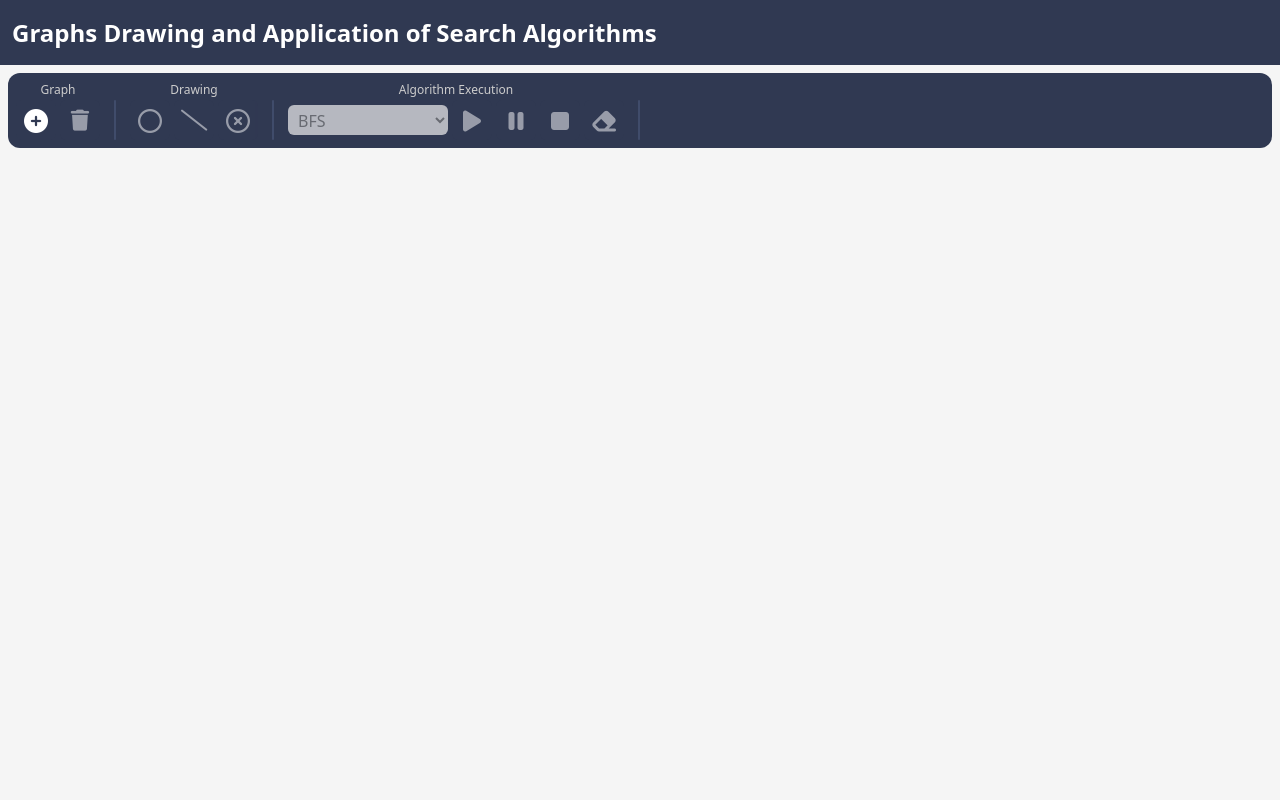
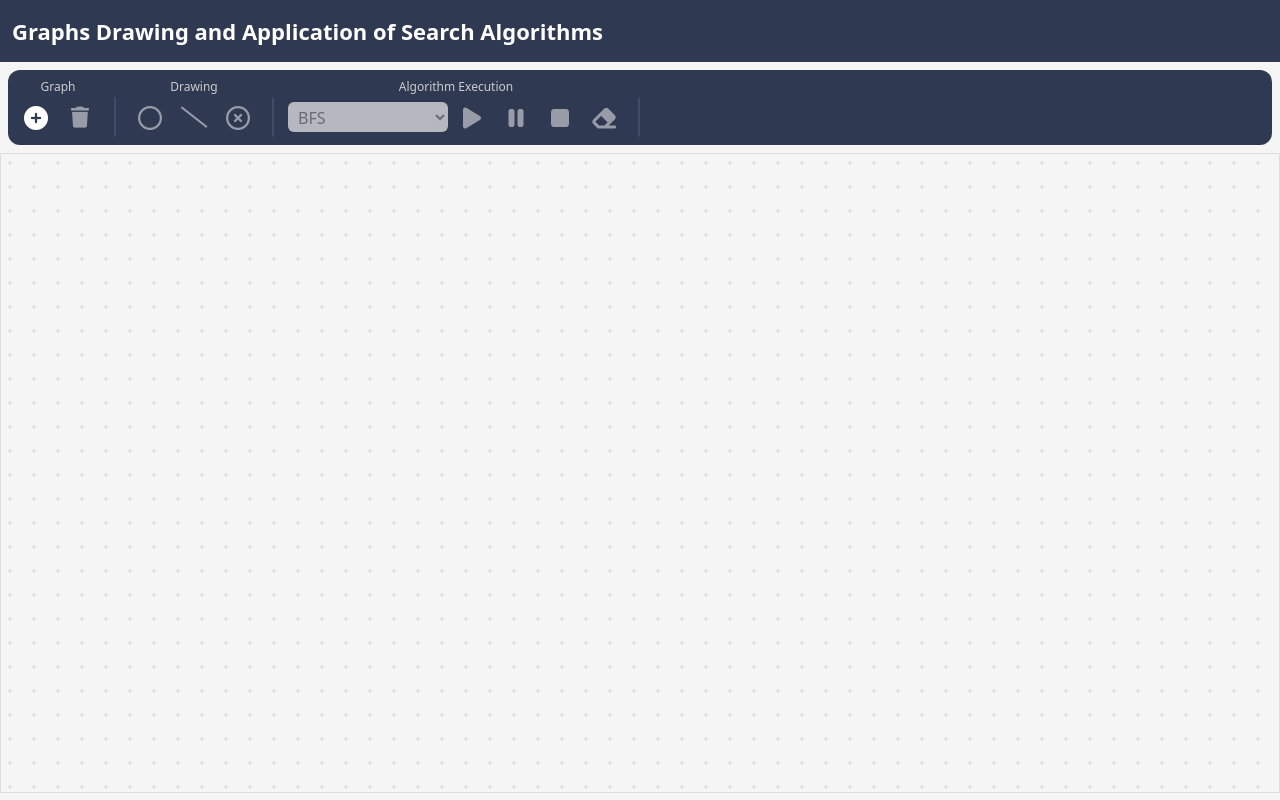
Before and after one commit to Emanuel-Palestino/ez-graphs, a website built with Vite: page index.html in a window 1280 px wide. Built offline with nearby package versions, Linux system fonts and the light colour scheme.

Commit message:
Added and styled canvas

```diff
--- a/index.html
+++ b/index.html
@@ -94,6 +94,22 @@
       </section>
     </menu>
 
+    <!-- CANVAS -->
+    <svg id="canvas" width="100%" height="100%" viewBox="0 0 1200 700">
+      <defs>
+        <marker id="arrowhead" orient="auto" markerUnits="userSpaceOnUse" markerWidth="20" markerHeight="12" refX="36"
+          refY="6">
+          <path d="M0,0 V12 L20,6 Z" fill="black" stroke-width="3px"></path>
+        </marker>
+      </defs>
+
+      <g id="template-textPath">
+        <text>
+          <textPath href="#" startOffset="50%">0</textPath>
+        </text>
+      </g>
+    </svg>
+
   </main>
   <script type="module" src="/src/main.ts"></script>
 </body>
--- a/src/styles/ui.css
+++ b/src/styles/ui.css
@@ -20,7 +20,7 @@ body {
 /* TITLE */
 h1 {
 	width: 100%;
-	font-size: 24px;
+	font-size: 22px;
 	padding: 16px 12px;
 	background-color: var(--bg-primary);
 	color: #fff;
@@ -35,7 +35,7 @@ menu {
 	gap: 30px;
 	padding: 8px;
 	border-radius: 12px;
-	margin: 8px auto 0px;
+	margin: 8px auto;
 }
 
 menu section {
@@ -118,3 +118,17 @@ select:not(:disabled) {
 li select {
 	margin-top: 5px;
 }
+
+
+/* CANVAS */
+#canvas {
+	display: block;
+	width: 100%;
+	height: calc(100vh - 160px);
+	border: 1px solid #ddd;
+
+	--d: 2px;
+	background: radial-gradient(circle at var(--d) var(--d),
+			#ddd calc(var(--d) - 1px),
+			transparent var(--d)) 7px 7px / 24px 24px;
+}
```
